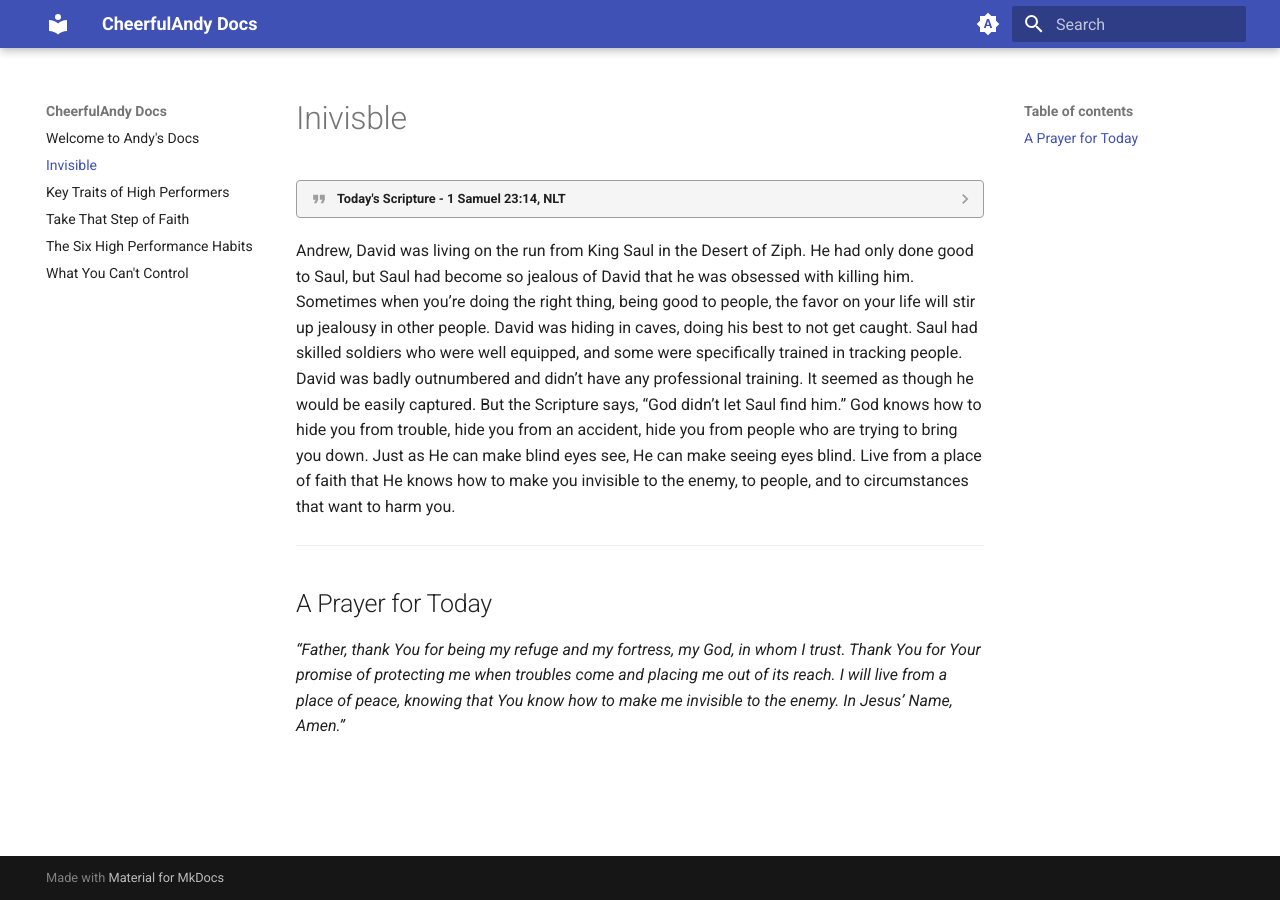
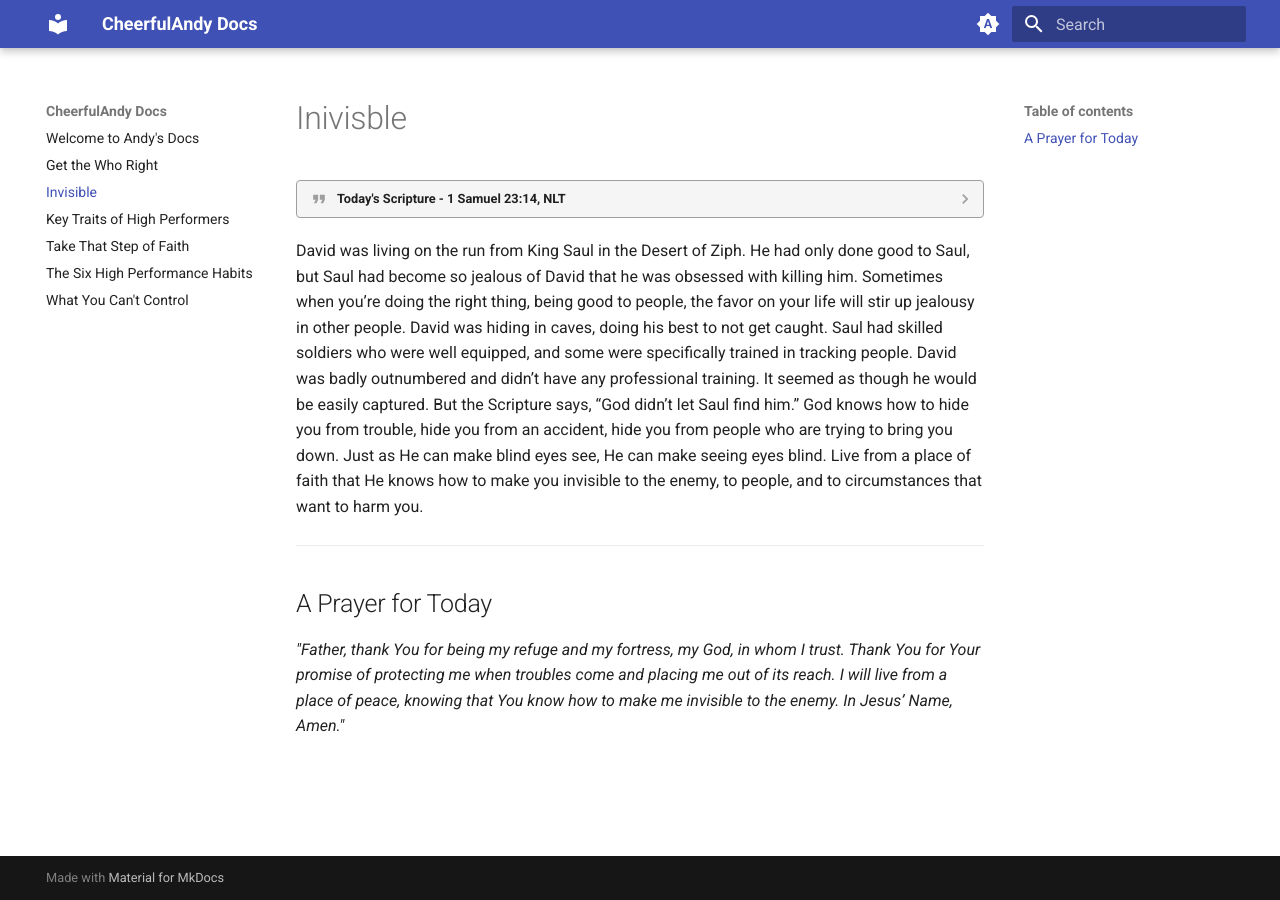
Before and after one commit to andrewchung/cheerfulandy-docs, an MkDocs documentation site: the page built from docs/invisible.md, in a window 1280 px wide. Built offline with MkDocs 1.6.1 and Material for MkDocs 9.7.7, drawn with Linux system fonts in a browser that asks for light colours; plug-ins that fetch from the network failed and are left out.

Commit message:
docs: fixed typos

```diff
--- a/docs/invisible.md
+++ b/docs/invisible.md
@@ -6,12 +6,12 @@
 
 ??? quote "Today's Scripture - 1 Samuel 23:14, NLT"
 
-    *Saul hunted him day after day, but God didn’t let Saul find him.*
+    *"Saul hunted him day after day, but God didn’t let Saul find him."*
 
-Andrew, David was living on the run from King Saul in the Desert of Ziph. He had only done good to Saul, but Saul had become so jealous of David that he was obsessed with killing him. Sometimes when you’re doing the right thing, being good to people, the favor on your life will stir up jealousy in other people. David was hiding in caves, doing his best to not get caught. Saul had skilled soldiers who were well equipped, and some were specifically trained in tracking people. David was badly outnumbered and didn’t have any professional training. It seemed as though he would be easily captured. But the Scripture says, “God didn’t let Saul find him.” God knows how to hide you from trouble, hide you from an accident, hide you from people who are trying to bring you down. Just as He can make blind eyes see, He can make seeing eyes blind. Live from a place of faith that He knows how to make you invisible to the enemy, to people, and to circumstances that want to harm you.
+David was living on the run from King Saul in the Desert of Ziph. He had only done good to Saul, but Saul had become so jealous of David that he was obsessed with killing him. Sometimes when you’re doing the right thing, being good to people, the favor on your life will stir up jealousy in other people. David was hiding in caves, doing his best to not get caught. Saul had skilled soldiers who were well equipped, and some were specifically trained in tracking people. David was badly outnumbered and didn’t have any professional training. It seemed as though he would be easily captured. But the Scripture says, “God didn’t let Saul find him.” God knows how to hide you from trouble, hide you from an accident, hide you from people who are trying to bring you down. Just as He can make blind eyes see, He can make seeing eyes blind. Live from a place of faith that He knows how to make you invisible to the enemy, to people, and to circumstances that want to harm you.
 
 <hr>
 
 ## A Prayer for Today
 
-*“Father, thank You for being my refuge and my fortress, my God, in whom I trust. Thank You for Your promise of protecting me when troubles come and placing me out of its reach. I will live from a place of peace, knowing that You know how to make me invisible to the enemy. In Jesus’ Name, Amen.”*
+*"Father, thank You for being my refuge and my fortress, my God, in whom I trust. Thank You for Your promise of protecting me when troubles come and placing me out of its reach. I will live from a place of peace, knowing that You know how to make me invisible to the enemy. In Jesus’ Name, Amen."*
```
Also changed, not shown: docs/get-the-who-right.md (added, +17 -0 lines), docs/take-that-step-of-faith.md (+2 -2 lines), docs/what-you-cant-control.md (+1 -1 lines).
